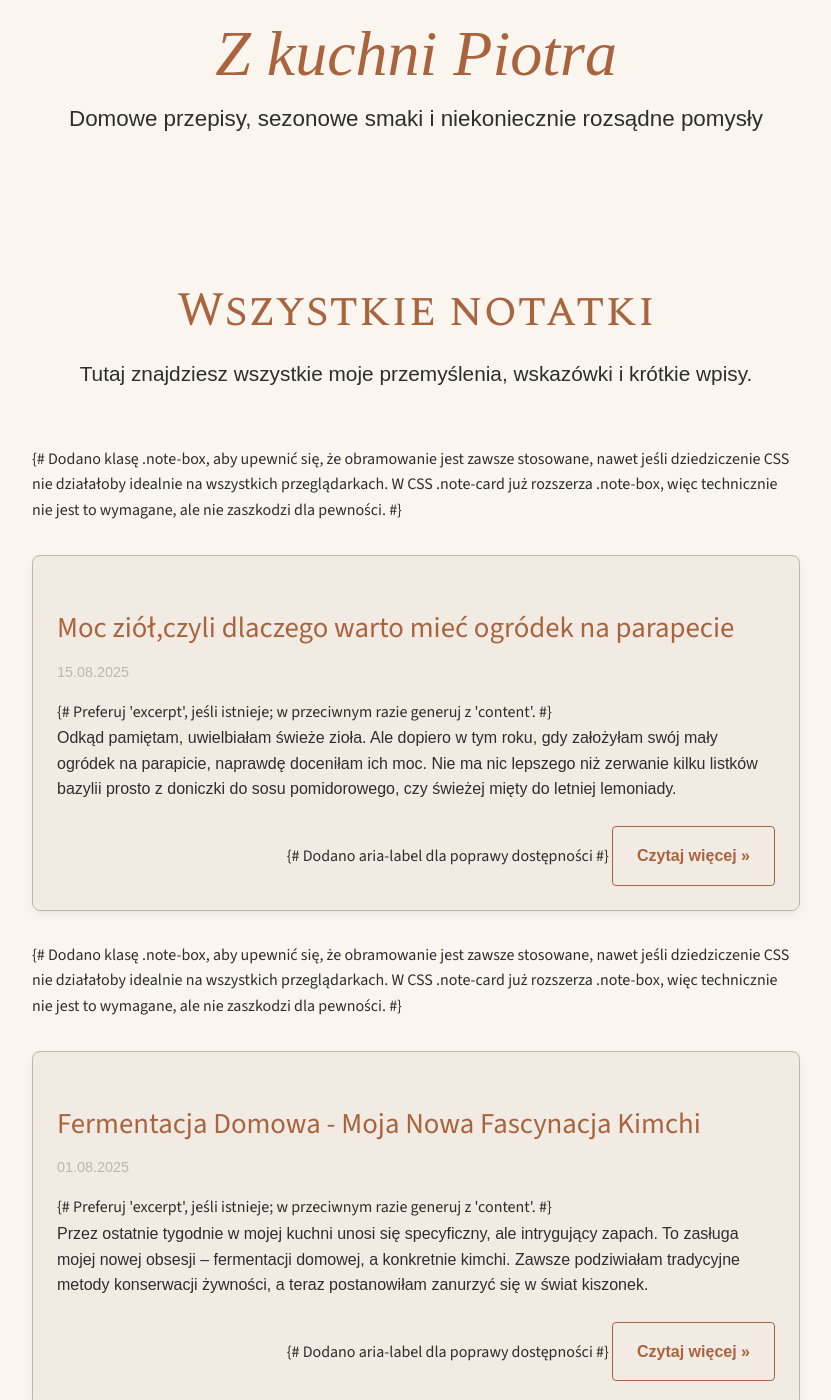
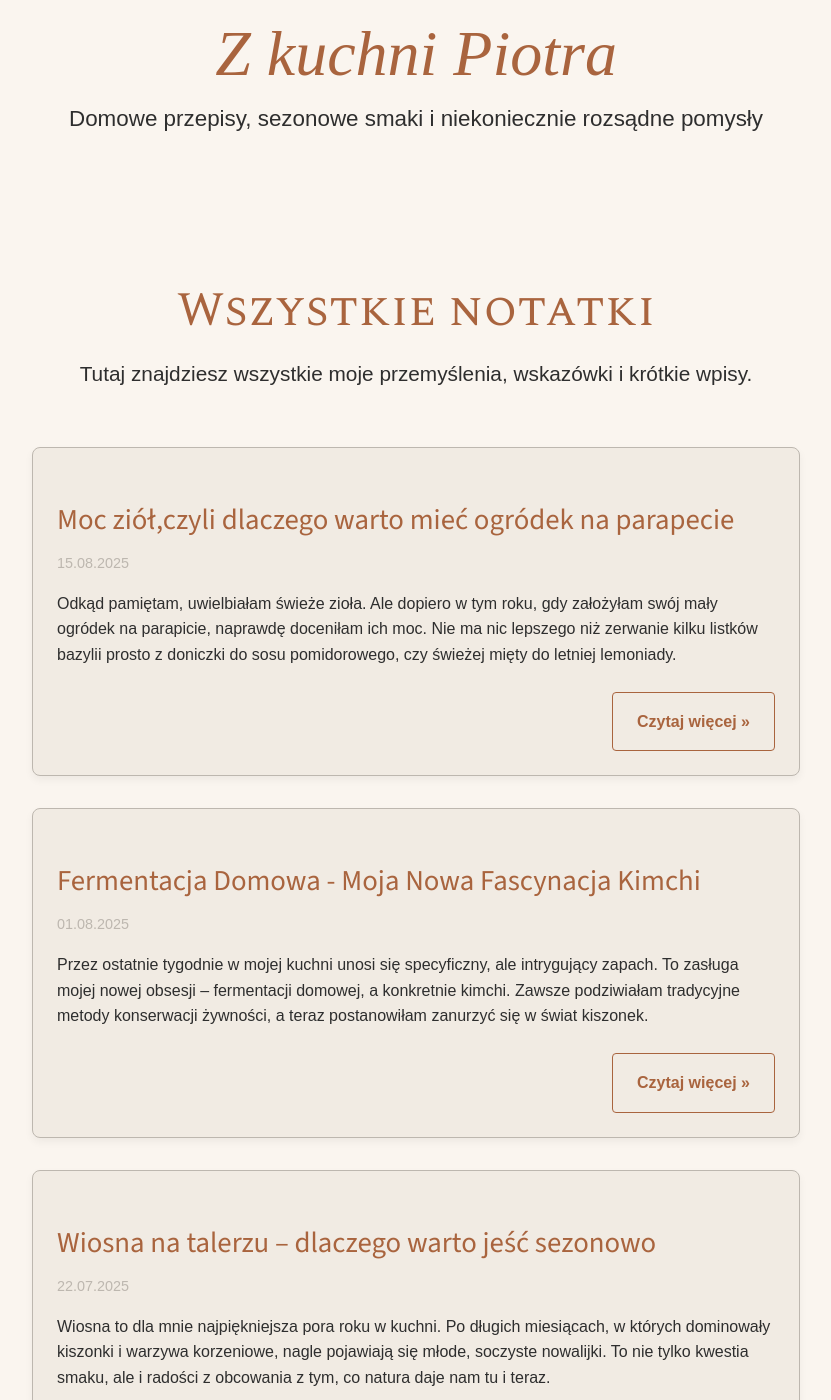
Before and after one commit to piotrsenator/kuchnia, a Jekyll site: the page built from notes.html, in a window 1280 px wide and 1400 px high. Shown: the whole window, without its empty margins (224-1055 px from the left). Built offline with Jekyll 4.4.1, drawn with Linux system fonts in a browser that asks for light colours; some web fonts are replaced; some of the changed text lies outside the part shown.

Commit message:
Update notes.html

```diff
--- a/notes.html
+++ b/notes.html
@@ -14,24 +14,21 @@ permalink: /notes/
         {% if site.notes.size > 0 %}
             <div class="notes-grid">
                 {% for note in site.notes reversed %}
-                    {# Dodano klasę .note-box, aby upewnić się, że obramowanie jest zawsze stosowane,
-                       nawet jeśli dziedziczenie CSS nie działałoby idealnie na wszystkich przeglądarkach.
-                       W CSS .note-card już rozszerza .note-box, więc technicznie nie jest to wymagane,
-                       ale nie zaszkodzi dla pewności. #}
+
                     <div class="note-card note-box">
                         <h3 class="note-title"><a href="{{ note.url | relative_url }}">{{ note.title }}</a></h3>
                         <p class="note-meta">
                             <time datetime="{{ note.date | date_to_xmlschema }}">{{ note.date | date: "%d.%m.%Y" }}</time>
                             {% if note.author %} by {{ note.author }}{% endif %}
                         </p>
-                        {# Preferuj 'excerpt', jeśli istnieje; w przeciwnym razie generuj z 'content'. #}
+
                         {% if note.excerpt %}
                             <p class="note-excerpt">{{ note.excerpt | strip_html }}</p>
                         {% else %}
                             <p class="note-excerpt">{{ note.content | strip_html | truncatewords: 30 }}</p>
                         {% endif %}
                         <div class="note-read-more-container">
-                            {# Dodano aria-label dla poprawy dostępności #}
+
                             <a href="{{ note.url | relative_url }}" class="read-more-link button primary-button" aria-label="Czytaj więcej o {{ note.title | escape }}">Czytaj więcej &raquo;</a>
                         </div>
                     </div>
```
